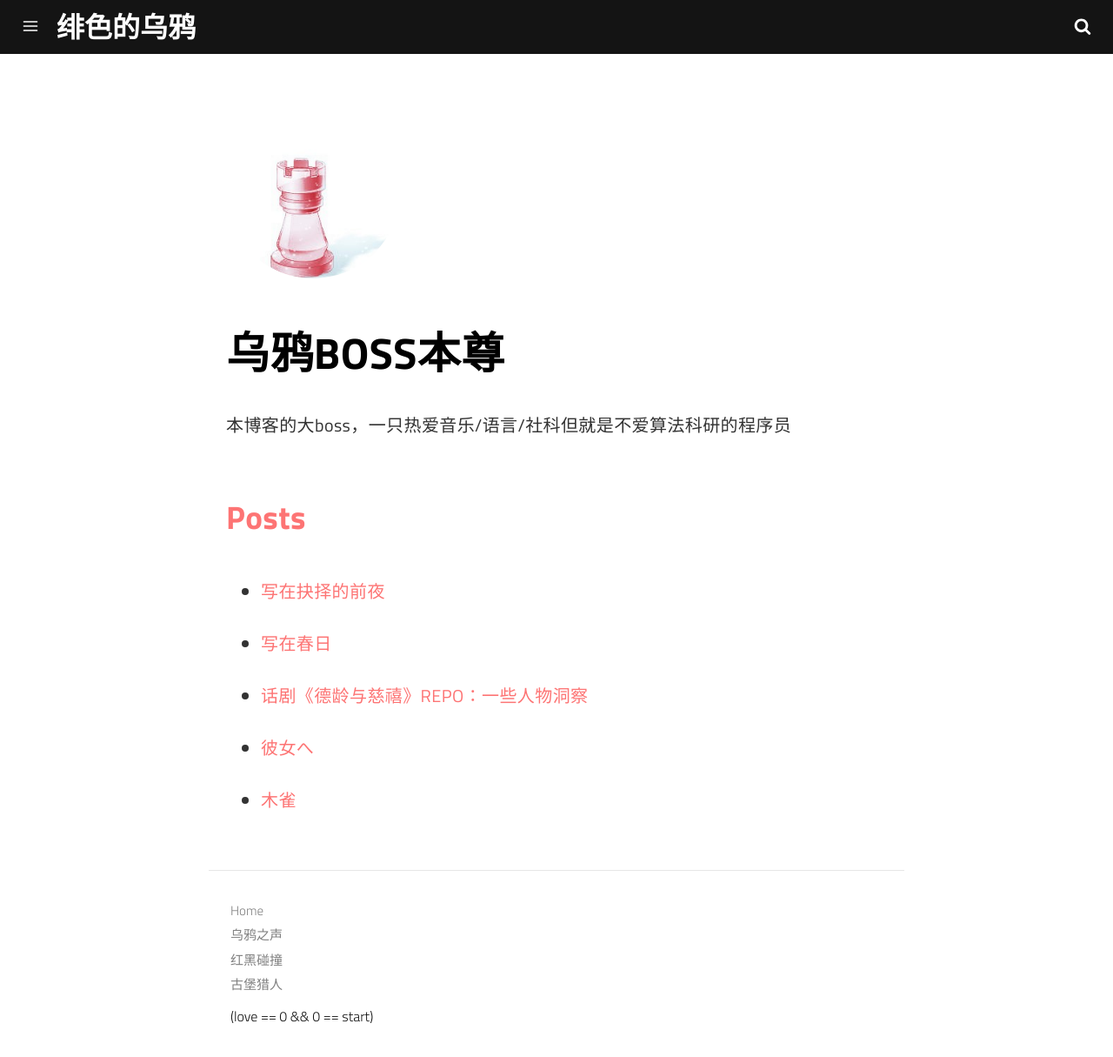
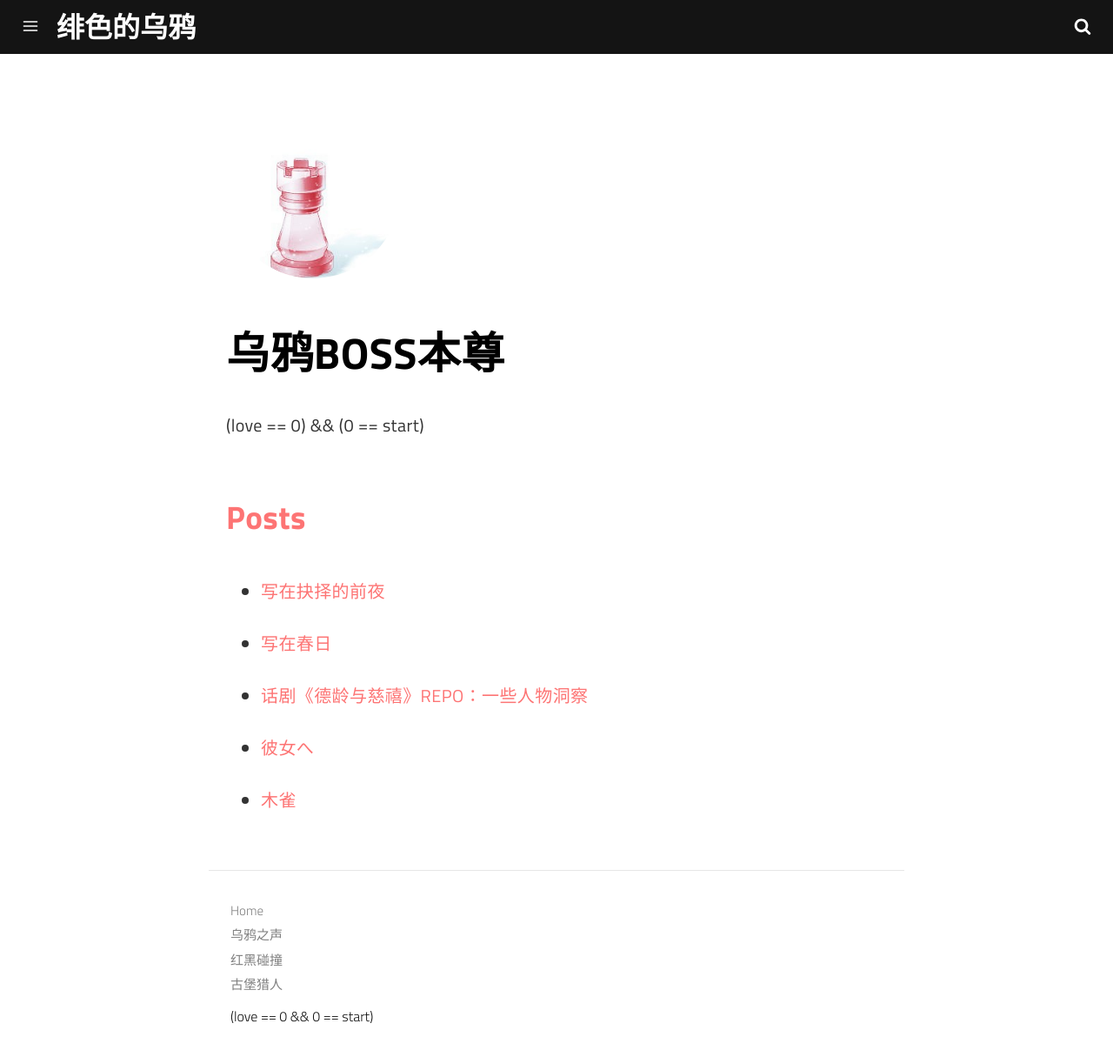
Before and after one commit to ScarletRook/SCARLETROOK.GITHUB.IO, a Jekyll site: the page built from _authors/乌鸦BOSS本尊.md, in a window 1280 px wide and 1217 px high. Shown: the whole window at 87% size. Built offline with Jekyll 4.4.1, drawn with Linux system fonts in a browser that asks for light colours; a script that is not in the unit is left out.

Commit message:
Update 乌鸦BOSS本尊.md

```diff
--- a/_authors/乌鸦BOSS本尊.md
+++ b/_authors/乌鸦BOSS本尊.md
@@ -3,7 +3,5 @@ layout: author
 photo: /assets/img/uploads/head.jpg
 name: 乌鸦BOSS本尊
 display_name: 乌鸦BOSS本尊
-bio: 本博客的大boss，一只热爱音乐/语言/社科但就是不爱算法科研的程序员
-site: https://ryesakurano.github.io/
-github_username: ryesakurano
+bio: (love == 0) && (0 == start)
 ---
```
